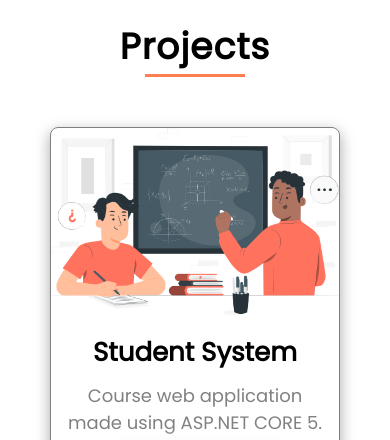
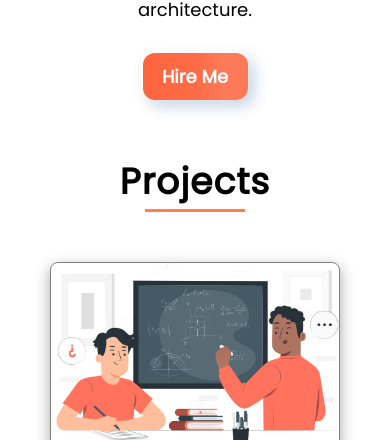
Before and after one commit to Statev7/VTU-UI-UX, a plain HTML site: page pages/index.html in a window 390 px wide. Shown: the part 685-1125 px from the top of the page. Drawn offline with Linux system fonts and the light colour scheme.

Commit message:
Update responsive.css

```diff
--- a/styles/responsive.css
+++ b/styles/responsive.css
@@ -8,9 +8,9 @@
     }
 }
 
-/* 1000 - 1200 */
+/* 1000 - 1300 */
 
-@media  (max-width: 1200px){
+@media  (max-width: 1300px){
     section {
         padding: 10px 50px;
         margin-bottom: 20px;
@@ -21,12 +21,9 @@
     }
 
     #portfolio .projects {
-        flex-direction: column;
+        flex-wrap: wrap;
         gap: 30px;
         margin-bottom: 25px
-    }
-    #portfolio .projects .project {
-        flex-direction: row;
     }
 }
 
@@ -55,6 +52,7 @@
 
     #about-me .content {
         flex-direction: column;
+        padding: 0px 40px;
     }
 
     #about-me .content .personal-information {
@@ -74,9 +72,6 @@
         display: none;
     }
 
-    #about-me .content .hire-me-btn {
-        width: 45%;
-    }
 }
 
 /* Tech-Stack */
@@ -119,14 +114,14 @@
     }
 }
 
+
 /* 800 - 1000 */
 
-@media  (max-width: 800px) {
+@media  (max-width: 900px) {
     /* Portofolio */
 
     #portfolio .projects {
-        flex-direction: column;
-        max-width: 550px;
+        flex-wrap: wrap;
         gap: 30px;
 
         margin: 0 auto;
@@ -134,6 +129,7 @@
 
     #portfolio .projects .project {
         flex-direction: column;
+        flex: 0 0 45%;
         gap: 8px;
     }
 
@@ -154,7 +150,7 @@
 
 /* 0 - 600 */
 
-@media (max-width: 600px) {
+@media (max-width: 700px) {
 
     header {
         padding: 20px 20px;
@@ -166,11 +162,15 @@
         text-align: center;
     }
 
+    #about-me .content .hire-me-btn {
+        width: 50%;
+    }
+
     /* Portfolio */
 
     #portfolio .projects {
         flex-direction: column;
-        max-width: 400px;
+        max-width: 350px;
         gap: 30px;
 
         margin: 0 auto;
```
